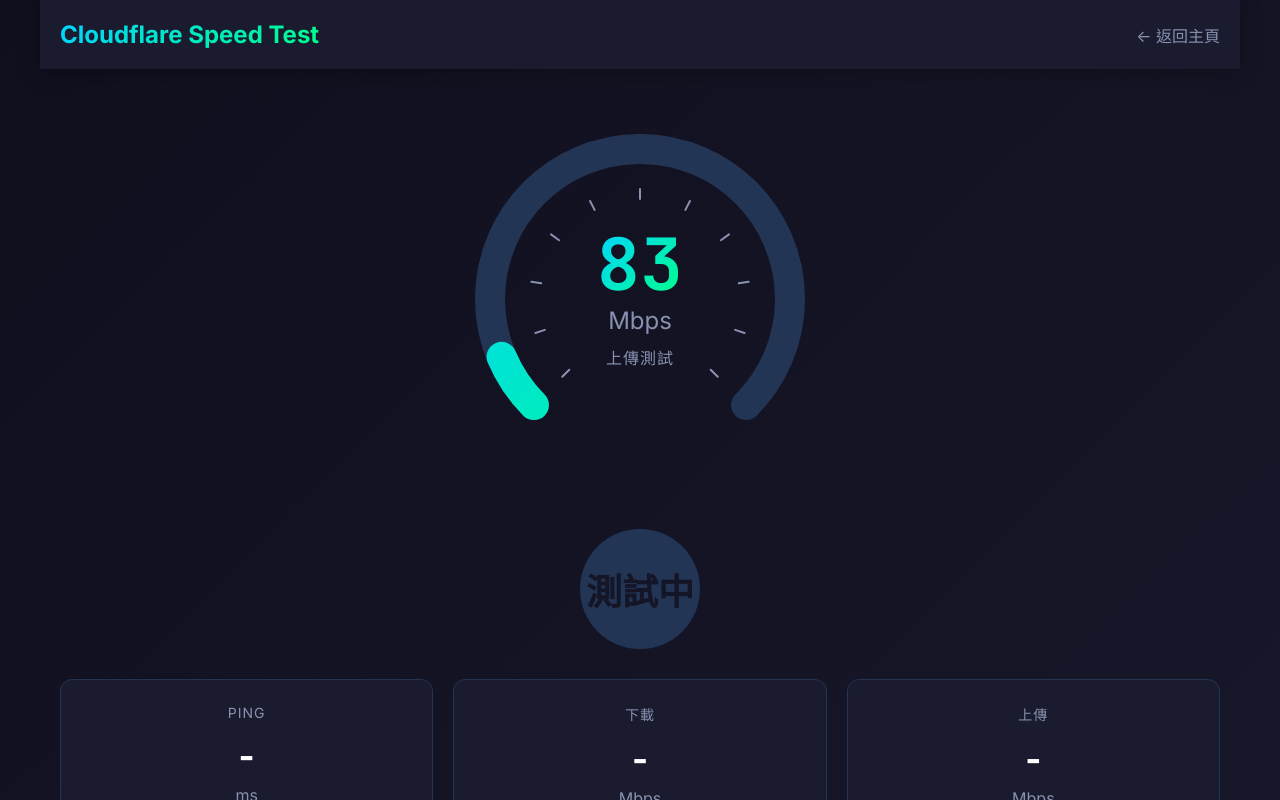
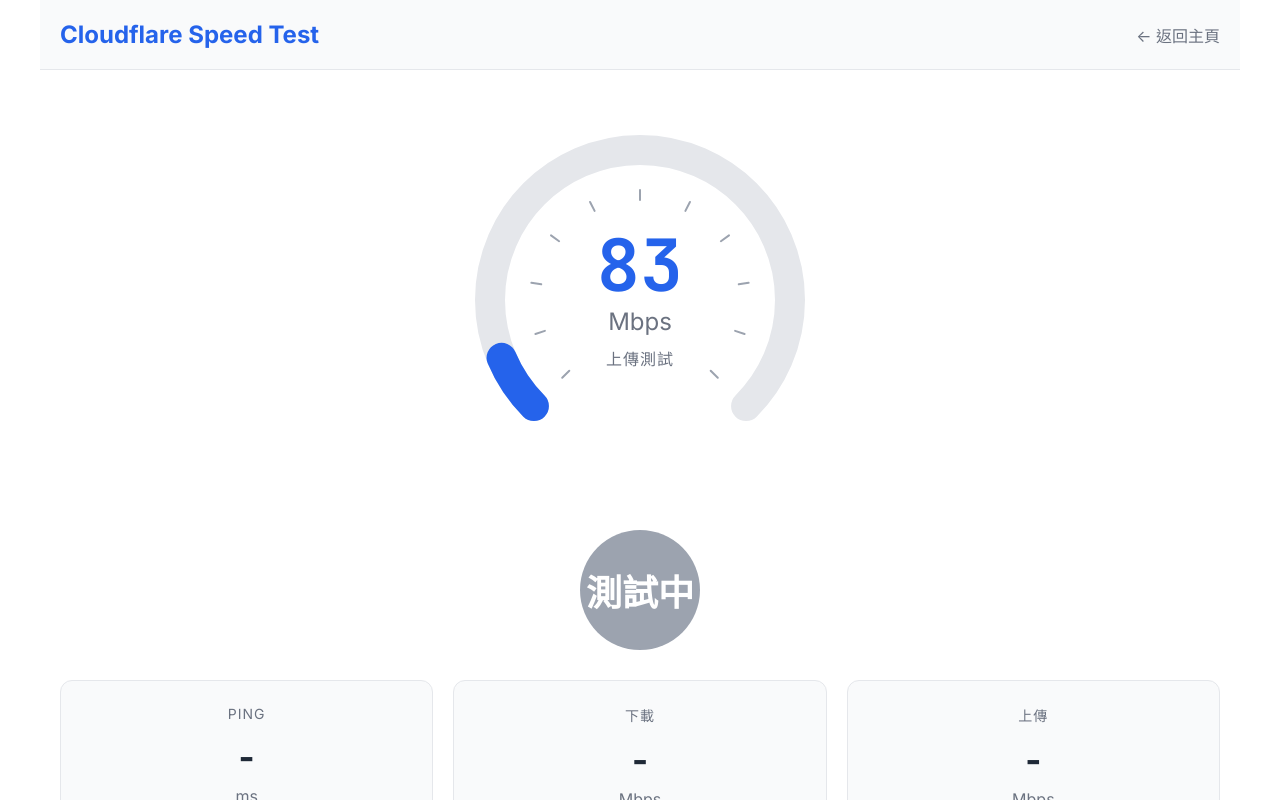
Before and after one commit to Zhuyuan0907/CloudflareTest, a plain HTML site: page speedtest/index.html in a window 1280 px wide. Both pictures are taken after a click on the button "GO". Shown: the top 800 px of the page. Drawn offline with Linux system fonts and the light colour scheme; no server answers.

Commit message:
嘗試完speedtest介面

```diff
--- a/speedtest/speedtest.js
+++ b/speedtest/speedtest.js
@@ -48,7 +48,7 @@ class CloudflareSpeedTest {
         this.ctx.beginPath();
         this.ctx.arc(centerX, centerY, radius, 0.75 * Math.PI, 2.25 * Math.PI);
         this.ctx.lineWidth = 30;
-        this.ctx.strokeStyle = '#233554';
+        this.ctx.strokeStyle = '#e5e7eb';
         this.ctx.stroke();
 
         // 計算速度對應的角度
@@ -59,14 +59,10 @@ class CloudflareSpeedTest {
 
         // 繪製速度弧線
         if (speed > 0) {
-            const gradient = this.ctx.createLinearGradient(50, 50, 350, 350);
-            gradient.addColorStop(0, '#00d4ff');
-            gradient.addColorStop(1, '#00ff88');
-
             this.ctx.beginPath();
             this.ctx.arc(centerX, centerY, radius, startAngle, endAngle);
             this.ctx.lineWidth = 30;
-            this.ctx.strokeStyle = gradient;
+            this.ctx.strokeStyle = '#2563eb';
             this.ctx.lineCap = 'round';
             this.ctx.stroke();
         }
@@ -86,7 +82,7 @@ class CloudflareSpeedTest {
             this.ctx.moveTo(x1, y1);
             this.ctx.lineTo(x2, y2);
             this.ctx.lineWidth = 2;
-            this.ctx.strokeStyle = '#8892b0';
+            this.ctx.strokeStyle = '#9ca3af';
             this.ctx.stroke();
         }
     }
@@ -95,7 +91,7 @@ class CloudflareSpeedTest {
     initChart() {
         const scale = window.devicePixelRatio;
         this.chartCanvas.width = 800 * scale;
-        this.chartCanvas.height = 200 * scale;
+        this.chartCanvas.height = 150 * scale;
         this.chartCtx.scale(scale, scale);
 
         this.clearChart();
@@ -103,15 +99,15 @@ class CloudflareSpeedTest {
 
     // 清除圖表
     clearChart() {
-        this.chartCtx.fillStyle = 'rgba(0, 0, 0, 0.2)';
-        this.chartCtx.fillRect(0, 0, 800, 200);
+        this.chartCtx.fillStyle = '#ffffff';
+        this.chartCtx.fillRect(0, 0, 800, 150);
 
-        // 繪製網格
-        this.chartCtx.strokeStyle = '#233554';
+        // 簡潔的網格線
+        this.chartCtx.strokeStyle = '#e5e7eb';
         this.chartCtx.lineWidth = 1;
 
-        // 水平線
-        for (let i = 0; i <= 4; i++) {
+        // 只畫幾條主要的水平線
+        for (let i = 0; i <= 3; i++) {
             const y = i * 50;
             this.chartCtx.beginPath();
             this.chartCtx.moveTo(0, y);
@@ -123,7 +119,7 @@ class CloudflareSpeedTest {
     // 更新圖表
     updateChart(speed) {
         this.speedHistory.push(speed);
-        if (this.speedHistory.length > 100) {
+        if (this.speedHistory.length > 50) {
             this.speedHistory.shift();
         }
 
@@ -131,45 +127,13 @@ class CloudflareSpeedTest {
 
         if (this.speedHistory.length < 2) return;
 
-        // 繪製速度曲線
-        const gradient = this.chartCtx.createLinearGradient(0, 0, 0, 200);
-        gradient.addColorStop(0, 'rgba(0, 212, 255, 0.5)');
-        gradient.addColorStop(1, 'rgba(0, 212, 255, 0.1)');
+        const maxSpeed = Math.max(...this.speedHistory, 50);
 
-        this.chartCtx.beginPath();
-        this.chartCtx.moveTo(0, 200);
-
-        const maxSpeed = Math.max(...this.speedHistory, 100);
-
-        this.speedHistory.forEach((speed, index) => {
-            const x = (index / (this.speedHistory.length - 1)) * 800;
-            const y = 200 - (speed / maxSpeed) * 180;
-
-            if (index === 0) {
-                this.chartCtx.lineTo(x, y);
-            } else {
-                const prevX = ((index - 1) / (this.speedHistory.length - 1)) * 800;
-                const prevY = 200 - (this.speedHistory[index - 1] / maxSpeed) * 180;
-
-                const cp1x = prevX + (x - prevX) / 2;
-                const cp1y = prevY;
-                const cp2x = prevX + (x - prevX) / 2;
-                const cp2y = y;
-
-                this.chartCtx.bezierCurveTo(cp1x, cp1y, cp2x, cp2y, x, y);
-            }
-        });
-
-        this.chartCtx.lineTo(800, 200);
-        this.chartCtx.closePath();
-        this.chartCtx.fillStyle = gradient;
-        this.chartCtx.fill();
-
-        // 繪製線條
+        // 簡潔的線條圖
         this.chartCtx.beginPath();
         this.speedHistory.forEach((speed, index) => {
             const x = (index / (this.speedHistory.length - 1)) * 800;
-            const y = 200 - (speed / maxSpeed) * 180;
+            const y = 150 - (speed / maxSpeed) * 130;
 
             if (index === 0) {
                 this.chartCtx.moveTo(x, y);
@@ -178,9 +142,24 @@ class CloudflareSpeedTest {
             }
         });
 
-        this.chartCtx.strokeStyle = '#00d4ff';
-        this.chartCtx.lineWidth = 2;
+        this.chartCtx.strokeStyle = '#2563eb';
+        this.chartCtx.lineWidth = 3;
+        this.chartCtx.lineCap = 'round';
+        this.chartCtx.lineJoin = 'round';
         this.chartCtx.stroke();
+
+        // 添加圓點標記最新點
+        if (this.speedHistory.length > 0) {
+            const lastIndex = this.speedHistory.length - 1;
+            const lastSpeed = this.speedHistory[lastIndex];
+            const x = (lastIndex / (this.speedHistory.length - 1)) * 800;
+            const y = 150 - (lastSpeed / maxSpeed) * 130;
+
+            this.chartCtx.beginPath();
+            this.chartCtx.arc(x, y, 4, 0, 2 * Math.PI);
+            this.chartCtx.fillStyle = '#2563eb';
+            this.chartCtx.fill();
+        }
     }
 
     // 獲取用戶信息
--- a/speedtest/style.css
+++ b/speedtest/style.css
@@ -1,15 +1,18 @@
 :root {
-    --primary-color: #141526;
-    --secondary-color: #1a1b2e;
-    --accent-color: #00d4ff;
-    --success-color: #00ff88;
-    --warning-color: #ffaa00;
-    --error-color: #ff3366;
-    --text-primary: #ffffff;
-    --text-secondary: #8892b0;
-    --border-color: #233554;
-    --gradient-start: #00d4ff;
-    --gradient-end: #00ff88;
+    --primary-color: #2563eb;
+    --secondary-color: #f8fafc;
+    --accent-color: #3b82f6;
+    --success-color: #059669;
+    --warning-color: #d97706;
+    --error-color: #dc2626;
+    --bg-color: #ffffff;
+    --card-bg: #f9fafb;
+    --text-primary: #1f2937;
+    --text-secondary: #6b7280;
+    --text-muted: #9ca3af;
+    --border-color: #e5e7eb;
+    --gradient-start: #3b82f6;
+    --gradient-end: #2563eb;
 }
 
 * {
@@ -20,7 +23,7 @@
 
 body {
     font-family: 'Inter', -apple-system, BlinkMacSystemFont, 'Segoe UI', Roboto, sans-serif;
-    background: linear-gradient(135deg, #0f0f1e 0%, #1a1a2e 100%);
+    background: var(--bg-color);
     color: var(--text-primary);
     min-height: 100vh;
     overflow-x: hidden;
@@ -34,10 +37,10 @@ body {
 
 /* 導覽列 */
 .navbar {
-    background: var(--secondary-color);
+    background: var(--card-bg);
     padding: 20px 0;
     margin: -20px -20px 30px -20px;
-    box-shadow: 0 2px 20px rgba(0, 0, 0, 0.3);
+    border-bottom: 1px solid var(--border-color);
 }
 
 .nav-content {
@@ -52,9 +55,7 @@ body {
 .logo {
     font-size: 1.5rem;
     font-weight: 700;
-    background: linear-gradient(135deg, var(--gradient-start), var(--gradient-end));
-    -webkit-background-clip: text;
-    -webkit-text-fill-color: transparent;
+    color: var(--primary-color);
 }
 
 .back-link {
@@ -64,7 +65,7 @@ body {
 }
 
 .back-link:hover {
-    color: var(--accent-color);
+    color: var(--primary-color);
 }
 
 /* 主測速區域 */
@@ -106,9 +107,7 @@ body {
     font-weight: 700;
     font-family: 'JetBrains Mono', monospace;
     line-height: 1;
-    background: linear-gradient(135deg, var(--gradient-start), var(--gradient-end));
-    -webkit-background-clip: text;
-    -webkit-text-fill-color: transparent;
+    color: var(--primary-color);
 }
 
 .speed-unit {
@@ -130,19 +129,20 @@ body {
     width: 120px;
     height: 120px;
     border-radius: 50%;
-    background: linear-gradient(135deg, var(--gradient-start), var(--gradient-end));
-    color: var(--primary-color);
+    background: var(--primary-color);
+    color: white;
     font-size: 36px;
     font-weight: 700;
     border: none;
     cursor: pointer;
     transition: all 0.3s;
-    box-shadow: 0 8px 30px rgba(0, 212, 255, 0.4);
+    box-shadow: 0 4px 20px rgba(37, 99, 235, 0.3);
 }
 
 .go-button:hover {
     transform: translateY(-2px);
-    box-shadow: 0 12px 40px rgba(0, 212, 255, 0.6);
+    box-shadow: 0 8px 30px rgba(37, 99, 235, 0.4);
+    background: var(--accent-color);
 }
 
 .go-button:active {
@@ -150,7 +150,7 @@ body {
 }
 
 .go-button:disabled {
-    background: var(--border-color);
+    background: var(--text-muted);
     cursor: not-allowed;
     box-shadow: none;
 }
@@ -163,7 +163,7 @@ body {
 }
 
 .result-box {
-    background: var(--secondary-color);
+    background: var(--card-bg);
     border: 1px solid var(--border-color);
     border-radius: 12px;
     padding: 24px;
@@ -199,7 +199,7 @@ body {
 }
 
 .info-card {
-    background: var(--secondary-color);
+    background: var(--card-bg);
     border: 1px solid var(--border-color);
     border-radius: 12px;
     padding: 24px;
@@ -236,7 +236,7 @@ body {
 
 /* 速度曲線圖 */
 .chart-section {
-    background: var(--secondary-color);
+    background: var(--card-bg);
     border: 1px solid var(--border-color);
     border-radius: 12px;
     padding: 24px;
@@ -250,14 +250,15 @@ body {
 
 #speedChart {
     width: 100%;
-    height: 200px;
-    background: rgba(0, 0, 0, 0.2);
+    height: 150px;
+    background: white;
+    border: 1px solid var(--border-color);
     border-radius: 8px;
 }
 
 /* 測試歷史 */
 .history-section {
-    background: var(--secondary-color);
+    background: var(--card-bg);
     border: 1px solid var(--border-color);
     border-radius: 12px;
     padding: 24px;
@@ -276,7 +277,8 @@ body {
 }
 
 .history-item {
-    background: rgba(0, 0, 0, 0.2);
+    background: white;
+    border: 1px solid var(--border-color);
     border-radius: 8px;
     padding: 16px;
     display: grid;
```
Also changed, not shown: index.html (+0 -8 lines), style.css (+0 -42 lines).
